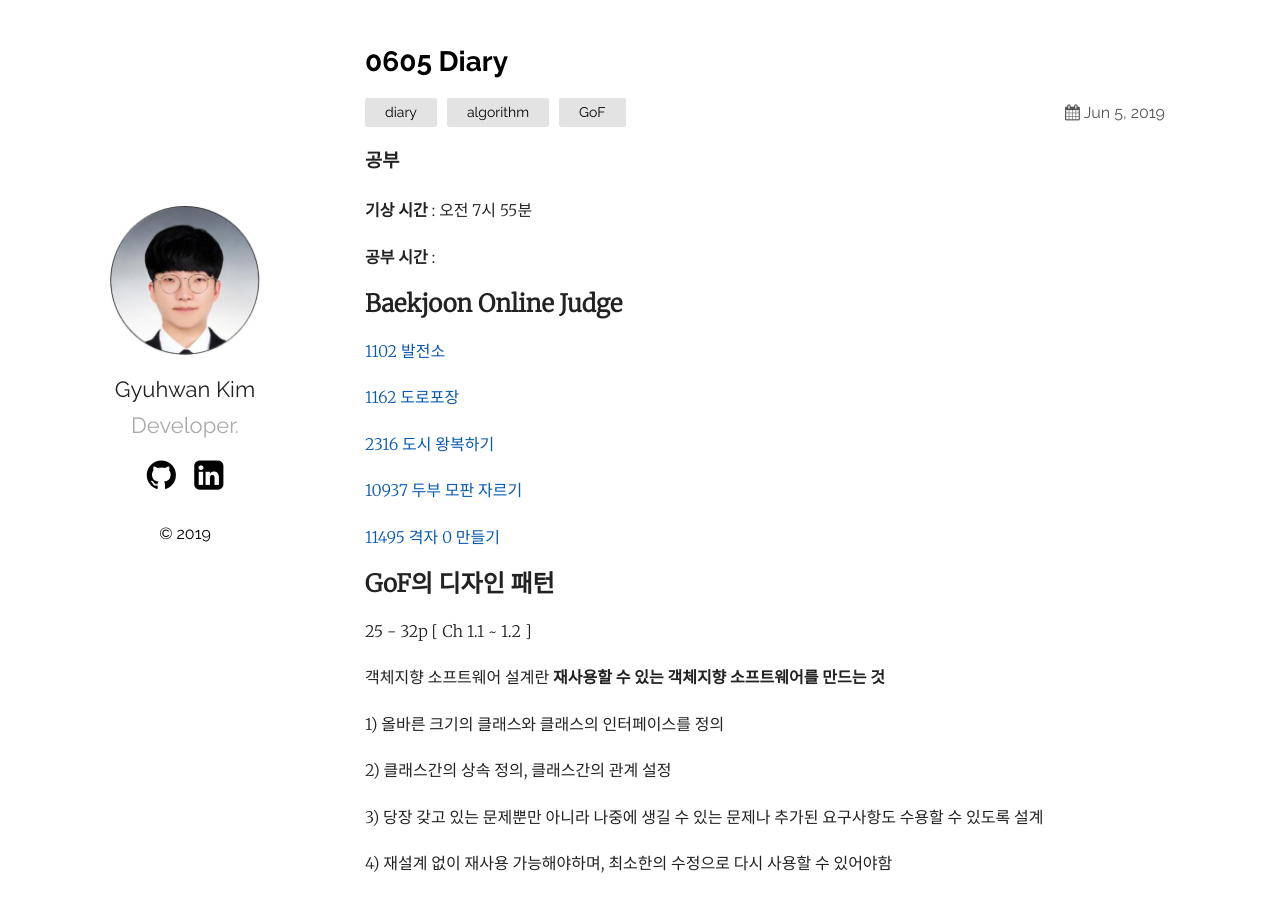
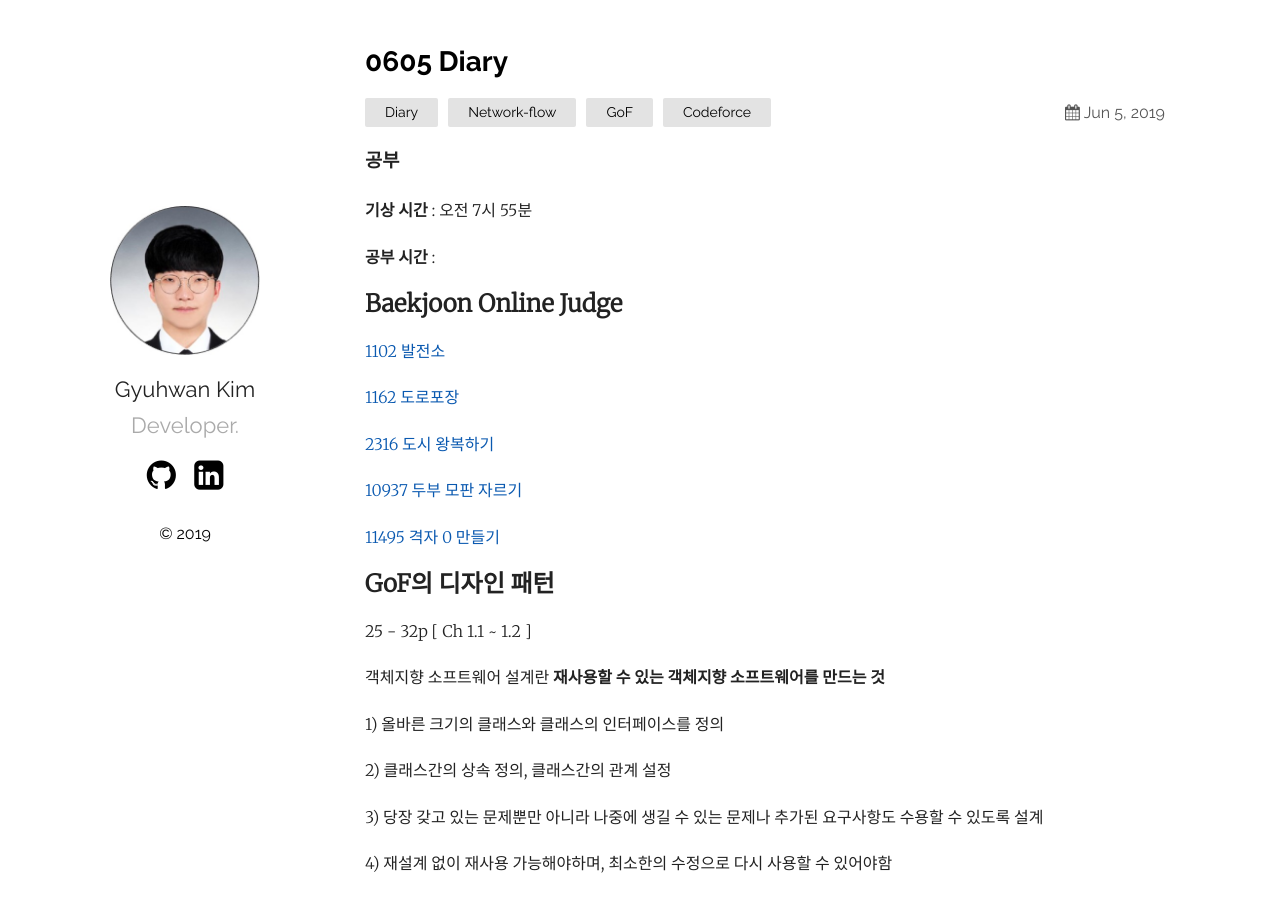
Before and after one commit to kimkyuhwan/kimkyuhwan.github.io, a Jekyll site: the page built from _posts/2019-06-05-gyuhwan-diary.md, in a window 1280 px wide and 900 px high. Built offline with Jekyll 4.4.1, drawn with Linux system fonts in a browser that asks for light colours; formulas are drawn with MathJax 3.

Commit message:
tag modify

```diff
--- a/_posts/2019-06-05-gyuhwan-diary.md
+++ b/_posts/2019-06-05-gyuhwan-diary.md
@@ -3,7 +3,7 @@ layout: post
 title:  "0605 Diary"
 date:   2019-06-05 00:00:00 0000
 author : "Gyuhwan Kim"
-categories: diary algorithm GoF
+categories: Diary Network-flow GoF Codeforce
 use_math: true
 ---
 
```
